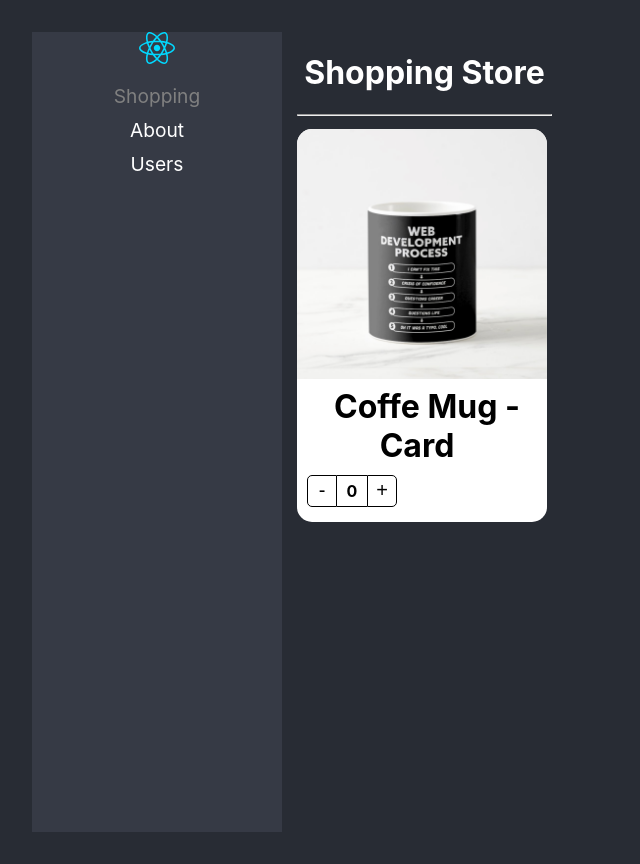
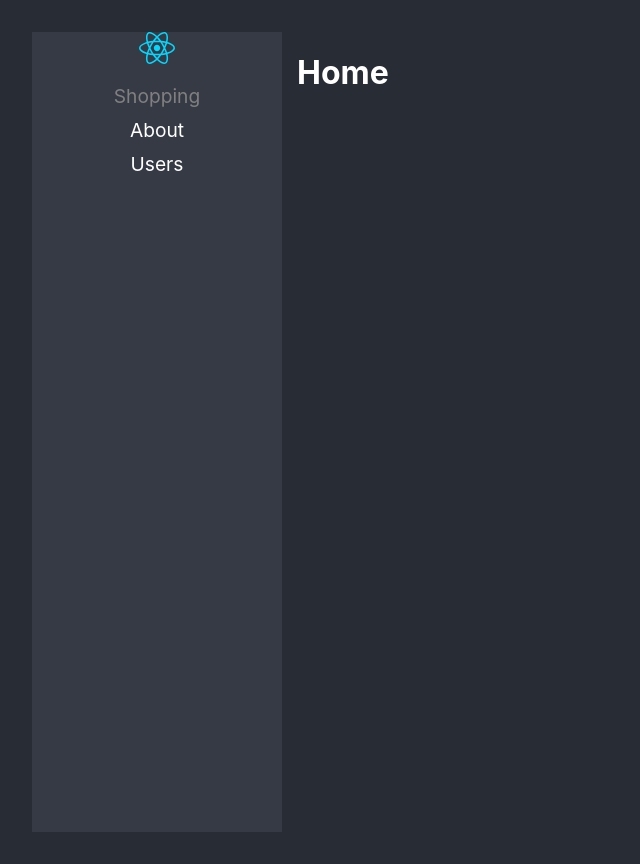
Before and after one commit to camilolc/RouteManagement, a React (Vite) app: page / in a window 1280 px wide. Shown: the whole page, without its empty margins (0-640 px from the left). Built offline with nearby package versions, Linux system fonts and the light colour scheme.

Commit message:
update main

```diff
--- a/src/01-lazyload/pages/LazyPage1.tsx
+++ /dev/null
@@ -1,3 +0,0 @@
-export const LazyPage1 = () => {
-  return <h1>LazyPage 1</h1>;
-};
--- a/src/01-lazyload/pages/LazyPage2.tsx
+++ /dev/null
@@ -1,3 +0,0 @@
-export const LazyPage2 = () => {
-  return <h1>LazyPage 2</h1>;
-};
--- a/src/01-lazyload/pages/LazyPage3.tsx
+++ /dev/null
@@ -1,3 +0,0 @@
-export const LazyPage3 = () => {
-  return <h1>LazyPage 3</h1>;
-};
--- a/src/01-lazyload/pages/index.ts
+++ /dev/null
@@ -1,3 +0,0 @@
-export { LazyPage1 } from "./LazyPage1";
-export { LazyPage2 } from "./LazyPage2";
-export { LazyPage3 } from "./LazyPage3";
--- a/src/02-component-patterns/components/ProductCard.tsx
+++ /dev/null
@@ -1,39 +0,0 @@
-import React, { useState } from "react";
-import styles from "../styles/styles.module.css";
-
-import noImage from "../assets/no-image.jpg";
-import { useProduct } from "../hooks/useProduct";
-
-interface Props {
-  product: Product;
-}
-
-interface Product {
-  id: string;
-  title: string;
-  img?: string;
-}
-
-export const ProductCard = ({ product }: Props) => {
-  const { counter, increaseBy } = useProduct();
-  return (
-    <div>
-      <h1 className={styles.productCard}>
-        <img
-          className={styles.productImg}
-          src={product.img ? product.img : noImage}
-        ></img>
-        <span className={styles.productDescription}>{product.title}</span>
-        <div className={styles.buttonsContainer}>
-          <button className={styles.buttonMinus} onClick={() => increaseBy(-1)}>
-            -
-          </button>
-          <div className={styles.countLabel}>{counter}</div>
-          <button className={styles.buttonAdd} onClick={() => increaseBy(1)}>
-            +
-          </button>
-        </div>
-      </h1>
-    </div>
-  );
-};
--- a/src/02-component-patterns/hooks/useProduct.ts
+++ /dev/null
@@ -1,14 +0,0 @@
-import React, { useState } from "react";
-
-export const useProduct = () => {
-  const [counter, setCounter] = useState(0);
-
-  const increaseBy = (value: number) => {
-    setCounter((prev) => Math.max(prev + value, 0));
-  };
-
-  return {
-    counter,
-    increaseBy,
-  };
-};
--- a/src/02-component-patterns/pages/ShoppingPage.tsx
+++ /dev/null
@@ -1,25 +0,0 @@
-import React from "react";
-import { ProductCard } from "../components/ProductCard";
-
-export const ShoppingPage = () => {
-  const product = {
-    id: "1",
-    title: "Coffe Mug - Card",
-    img: "./coffee-mug.png",
-  };
-  return (
-    <div>
-      <h1>Shopping Store</h1>
-      <hr />
-      <div
-        style={{
-          display: "flex",
-          flexDirection: "row",
-          flexWrap: "wrap",
-        }}
-      >
-        <ProductCard product={product} />
-      </div>
-    </div>
-  );
-};
--- a/src/02-component-patterns/styles/styles.module.css
+++ /dev/null
@@ -1,62 +0,0 @@
-
-
-.productCard {
-    background-color: white;
-    border-radius: 15px;
-    color: black;
-    padding-bottom: 5px;
-    width: 250px;
-    margin-right: 5px;
-    margin-top: 5px;
-}
-
-.productImg {
-    border-radius: 15px 15px 0px 0px;
-    width: 100%;
-}
-
-.productDescription {
-    margin: 10px;
-}
-
-.buttonsContainer {
-    margin: 10px;
-    display: flex;
-    flex-direction: row;
-}
-
-.buttonMinus {
-    cursor: pointer;
-    background-color: transparent;
-    border: 1px solid black;
-    border-radius: 5px 0px 0px 5px;
-    font-size: 20px;
-    width: 30px;
-}
-
-.buttonMinus:hover {
-    background-color: rgba(0, 0, 0, 0.1);
-}
-
-.countLabel {
-    border-bottom: 1px solid black;
-    border-top: 1px solid black;
-    font-size: 16px;
-    height: 25px;
-    padding-top: 5px;
-    text-align: center;
-    width: 30px;
-}
-
-.buttonAdd {
-    cursor: pointer;
-    background-color: transparent;
-    border: 1px solid black;
-    border-radius: 0px 5px 5px 0px;
-    font-size: 20px;
-    width: 30px;
-}
-
-.buttonAdd:hover {
-    background-color: rgba(0, 0, 0, 0.1);
-}
--- a/src/routes/Navigation.tsx
+++ b/src/routes/Navigation.tsx
@@ -1,7 +1,6 @@
 import React from "react";
 import { Routes, Route, NavLink, Navigate } from "react-router-dom";
 import { BrowserRouter } from "react-router-dom";
-import { ShoppingPage } from "../02-component-patterns/pages/ShoppingPage";
 import Logo from "../assets/react.svg";
 export const Navigation = () => {
   return (
@@ -39,7 +38,7 @@ export const Navigation = () => {
         <Routes>
           <Route path="about" element={<h1>about</h1>}></Route>
           <Route path="users" element={<h1>Users</h1>}></Route>
-          <Route path="/" element={<ShoppingPage />}></Route>
+          <Route path="/" element={<h1>Home</h1>}></Route>
           {/* <Route path="/*" element={<Navigate to="/home" replace />}></Route> */}
         </Routes>
       </div>
```
Also changed, not shown: src/03-forms/styles/styles.css (added, +25 -0 lines), src/02-component-patterns/assets/no-image.jpg (deleted).
